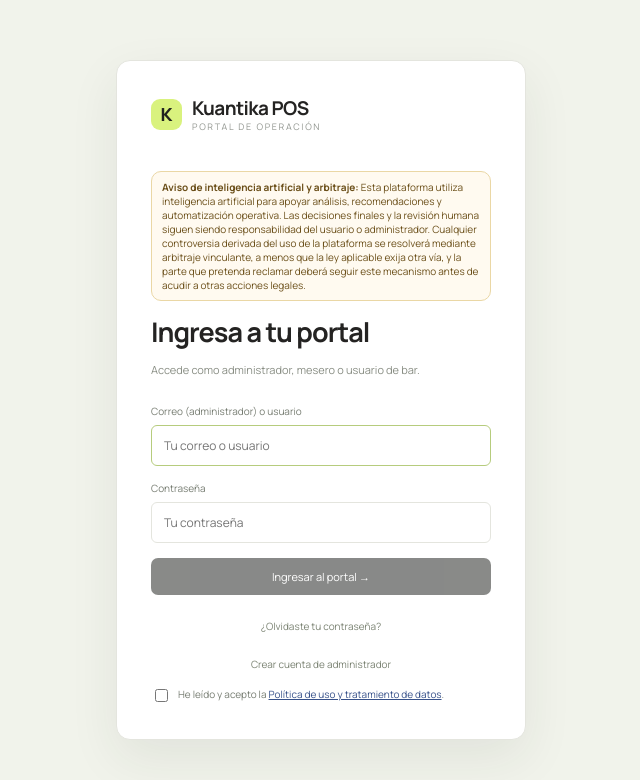
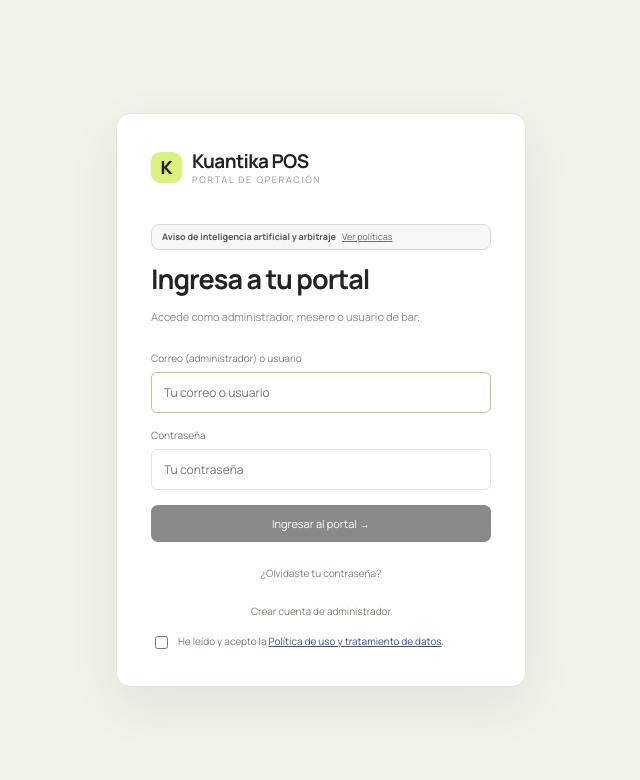
Before and after one commit to GermanRhenals/pos-systems, a React (Vite) app: page / in a window 1280 px wide. Shown: the top 780 px of the page, without its empty margins (319-959 px from the left). Built offline with nearby package versions, Linux system fonts and the light colour scheme.

Commit message:
style: compact AI disclosure with policy link

```diff
--- a/src/App.css
+++ b/src/App.css
@@ -229,17 +229,26 @@
   font-size: 11px;
 }
 .ai-disclosure-login {
-  margin: 0 0 12px;
-  padding: 8px 10px;
-  border: 1px solid #ead7a5;
-  background: #fffaf0;
-  color: #6b4f19;
-  border-radius: 10px;
-  font-size: 10px;
-  line-height: 1.4;
+  margin: 0 0 10px;
+  padding: 6px 10px;
+  border: 1px solid #d8d8d8;
+  background: #f7f7f7;
+  color: #666666;
+  border-radius: 8px;
+  font-size: 9px;
+  line-height: 1.3;
+  display: flex;
+  align-items: center;
+  gap: 6px;
+  flex-wrap: wrap;
 }
 .ai-disclosure-login strong {
-  font-size: 10px;
+  font-size: 9px;
+  color: #555555;
+}
+.ai-disclosure-login a {
+  color: #6b6b6b;
+  text-decoration: underline;
 }
 .privacy-tag {
   margin-bottom: 18px;
--- a/src/App.tsx
+++ b/src/App.tsx
@@ -2033,17 +2033,12 @@
                 <span>portal de operación</span>
               </div>
             </div>
-            <div className="ai-disclosure-login">
-              <strong>Aviso de inteligencia artificial y arbitraje:</strong>{" "}
-              Esta plataforma utiliza inteligencia artificial para apoyar
-              análisis, recomendaciones y automatización operativa. Las
-              decisiones finales y la revisión humana siguen siendo
-              responsabilidad del usuario o administrador. Cualquier
-              controversia derivada del uso de la plataforma se resolverá
-              mediante arbitraje vinculante, a menos que la ley aplicable exija
-              otra vía, y la parte que pretenda reclamar deberá seguir este
-              mecanismo antes de acudir a otras acciones legales.
-            </div>
+          <div className="ai-disclosure-login">
+            <strong>Aviso de inteligencia artificial y arbitraje</strong>{" "}
+            <a href="https://github.com/GermanRhenals/pos-systems/blob/master/POLITICA-DERECHOS-AUTOR.md" target="_blank" rel="noreferrer">
+              Ver políticas
+            </a>
+          </div>
             {!supabase ? (
               <>
                 <h1>Falta configurar Supabase</h1>
```
